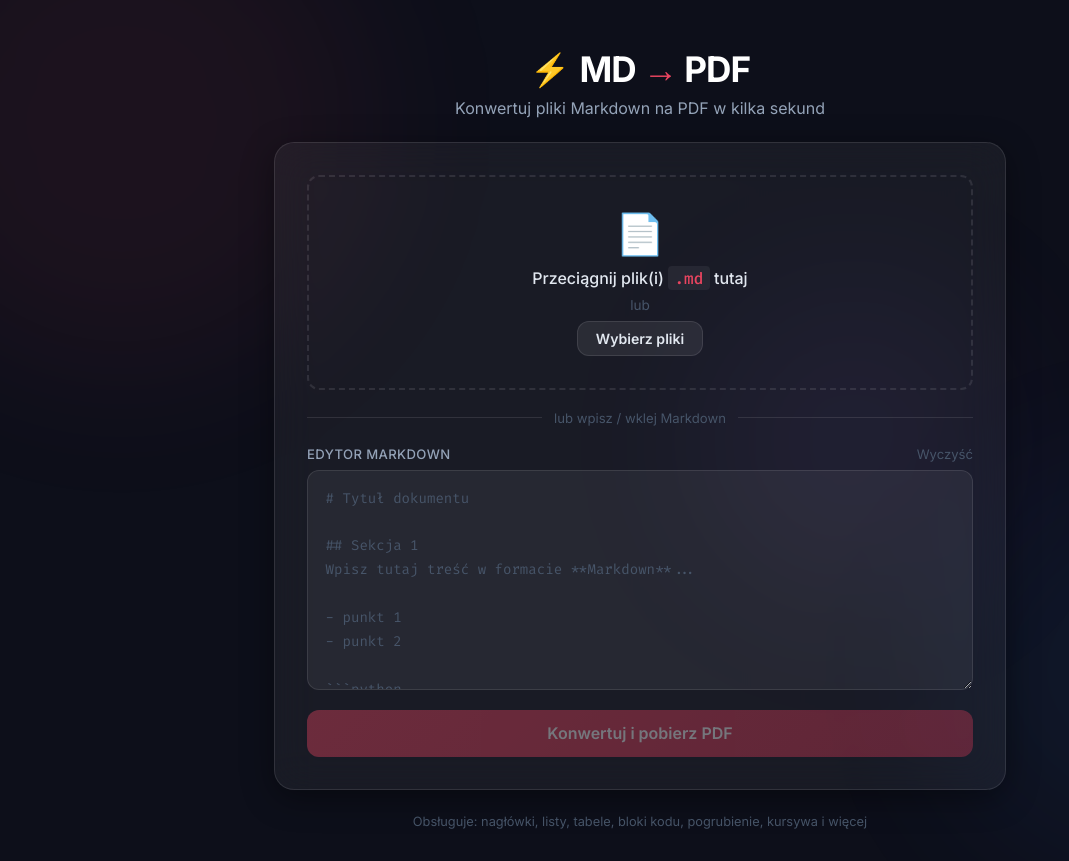
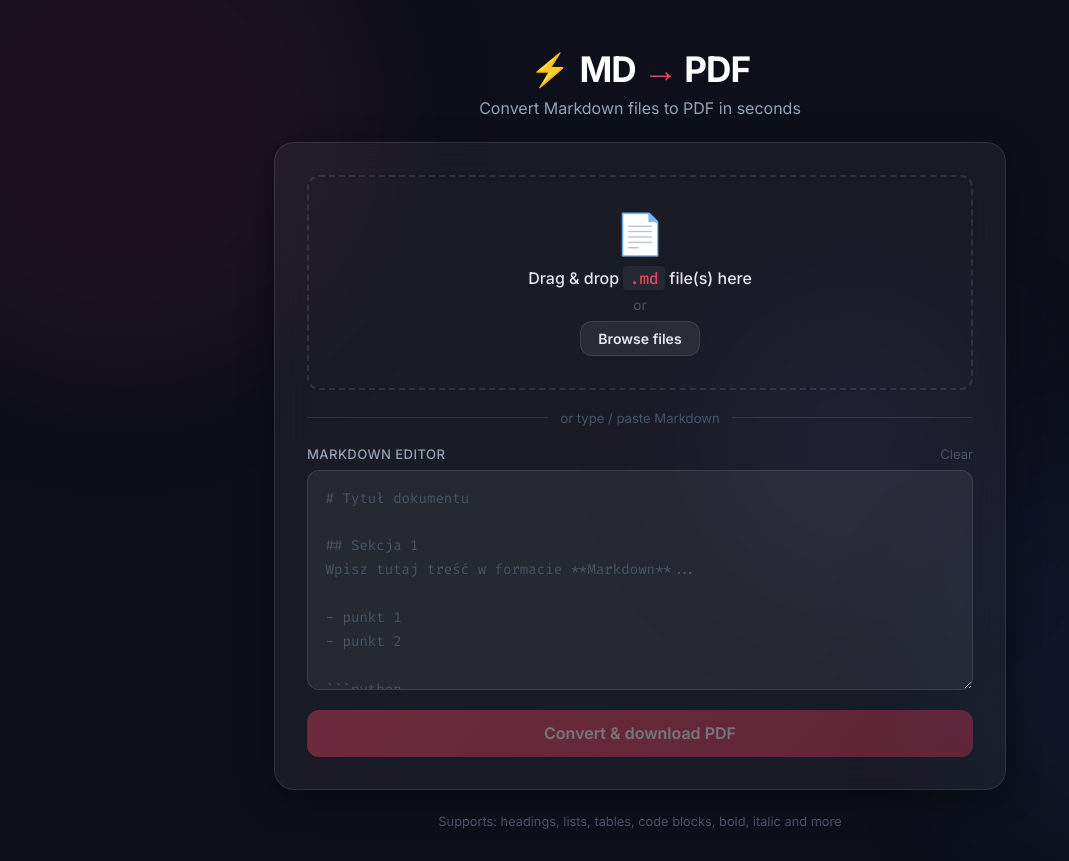
Before and after one commit to Solendris/md-to-pdf-converter, a Flask app: page / in a window 1280 px wide. Shown: the whole page, without its empty margins (0-1069 px from the left). Run offline with Flask 3, Linux system fonts and the light colour scheme; parts of the project's set-up code (start-up, migrations or seed data) failed here and were passed over.

Commit message:
translate app

````diff
--- a/app.py
+++ b/app.py
@@ -1,5 +1,3 @@
-"""Serwer Flask — MD to PDF Converter."""
-
 import io
 import logging
 import zipfile
@@ -12,7 +10,6 @@ from converter import convert_md_to_pdf
 app = Flask(__name__)
 MAX_FILE_SIZE = 5 * 1024 * 1024  # 5 MB
 
-# --- Logging ---
 LOG_DIR = Path(__file__).parent / "logs"
 LOG_DIR.mkdir(exist_ok=True)
 
@@ -38,19 +35,18 @@ def index():
 def convert():
     valid_files = []
 
-    # Obsługa przesłanych plików .md
     uploaded_files = request.files.getlist("files")
     if uploaded_files and any(f.filename for f in uploaded_files):
-        source = f"pliki ({len(uploaded_files)})"
+        source = f"files ({len(uploaded_files)})"
 
         for f in uploaded_files:
             if not f.filename.endswith(".md"):
-                logger.warning("Pominęto plik: %s (nie .md)", f.filename)
+                logger.warning("Skipped file: %s (not .md)", f.filename)
                 continue
 
             raw = f.read(MAX_FILE_SIZE + 1)
             if len(raw) > MAX_FILE_SIZE:
-                logger.warning("Pominęto plik: %s (za duży: %d B)", f.filename, len(raw))
+                logger.warning("Skipped file: %s (too large: %d B)", f.filename, len(raw))
                 continue
 
             detected = chardet.detect(raw)
@@ -67,22 +63,20 @@ def convert():
             valid_files.append((f.filename, text))
 
         if not valid_files:
-            return jsonify({"error": "Żaden z przesłanych plików nie był poprawnym plikiem .md do 5MB."}), 400
+            return jsonify({"error": "None of the uploaded files was a valid .md file under 5MB."}), 400
 
-    # Obsługa tekstu wklejonego w edytorze
     elif "text" in request.form and request.form["text"].strip():
         source = "text"
-        valid_files.append(("dokument.md", request.form["text"]))
+        valid_files.append(("document.md", request.form["text"]))
 
     if not valid_files:
-        logger.warning("Żądanie bez treści do konwersji")
-        return jsonify({"error": "Brak treści do konwersji"}), 400
+        logger.warning("Request with no content to convert")
+        return jsonify({"error": "No content to convert"}), 400
 
     try:
         if len(valid_files) == 1:
-            # Konwersja pojedynczego pliku -> zwrotka pliku PDF
             orig_filename, md_text = valid_files[0]
-            logger.info("Konwersja 1 pliku: źródło=%s, rozmiar=%d znaków", orig_filename, len(md_text))
+            logger.info("Converting 1 file: source=%s, size=%d chars", orig_filename, len(md_text))
             pdf_bytes = convert_md_to_pdf(md_text)
 
             return send_file(
@@ -93,8 +87,7 @@ def convert():
             )
 
         else:
-            # Konwersja wielu plików -> zwrotka paczki ZIP
-            logger.info("Konwersja paczki %d plików do ZIP", len(valid_files))
+            logger.info("Converting batch of %d files to ZIP", len(valid_files))
             zip_buffer = io.BytesIO()
             with zipfile.ZipFile(zip_buffer, "w", zipfile.ZIP_DEFLATED) as zip_file:
                 for orig_filename, md_text in valid_files:
@@ -103,19 +96,19 @@ def convert():
                         pdf_filename = orig_filename.replace(".md", ".pdf")
                         zip_file.writestr(pdf_filename, pdf_bytes)
                     except Exception as e:
-                        logger.error("Błąd generowania PDF dla %s: %s", orig_filename, e)
+                        logger.error("Error generating PDF for %s: %s", orig_filename, e)
 
             zip_buffer.seek(0)
             return send_file(
                 zip_buffer,
                 mimetype="application/zip",
                 as_attachment=True,
-                download_name="dokumenty.zip",
+                download_name="documents.zip",
             )
 
     except Exception:
-        logger.exception("Błąd ogólny podczas konwersji")
-        return jsonify({"error": "Wystąpił błąd serwera"}), 500
+        logger.exception("Unexpected error during conversion")
+        return jsonify({"error": "An internal server error occurred"}), 500
 
 
 if __name__ == "__main__":
--- a/converter.py
+++ b/converter.py
@@ -1,5 +1,3 @@
-"""Konwersja Markdown → PDF za pomocą markdown2 i xhtml2pdf."""
-
 import io
 from pathlib import Path
 import markdown2
@@ -9,7 +7,6 @@ from reportlab.pdfbase.ttfonts import TTFont
 from unidecode import unidecode
 from unidecode import unidecode
 
-# --- Rejestracja fontów przez API reportlab ---
 FONTS_DIR = Path(__file__).parent / "fonts"
 
 pdfmetrics.registerFont(TTFont("MainFont", str(FONTS_DIR / "arial.ttf"), "UTF-8"))
@@ -24,7 +21,6 @@ pdfmetrics.registerFontFamily(
     italic="MainFont-Italic",
 )
 
-# --- CSS dla PDF (bez @font-face — fonty zarejestrowane wyżej) ---
 PDF_CSS = """
 * { box-sizing: border-box; margin: 0; padding: 0; }
 
@@ -117,13 +113,11 @@ EXTRAS = ["fenced-code-blocks", "tables", "strike", "task_list", "footnotes"]
 
 
 def convert_md_to_pdf(md_text: str) -> bytes:
-    """Konwertuje tekst Markdown do PDF i zwraca bajty."""
-    # Transliteracja wszystkiego (w tym polskich znaków) na ASCII
     md_text = unidecode(md_text)
 
     html_body = markdown2.markdown(md_text, extras=EXTRAS)
     html_doc = f"""<!DOCTYPE html>
-<html lang="pl">
+<html lang="en">
 <head>
     <meta charset="UTF-8">
     <style>{PDF_CSS}</style>
@@ -135,5 +129,5 @@ def convert_md_to_pdf(md_text: str) -> bytes:
     pdf_buffer = io.BytesIO()
     result = pisa.CreatePDF(src=html_doc, dest=pdf_buffer, encoding="utf-8")
     if result.err:
-        raise RuntimeError(f"Błąd konwersji PDF: {result.err}")
+        raise RuntimeError(f"PDF conversion error: {result.err}")
     return pdf_buffer.getvalue()
--- a/templates/index.html
+++ b/templates/index.html
@@ -1,14 +1,19 @@
 <!DOCTYPE html>
-<html lang="pl">
+<html lang="en">
+
 <head>
     <meta charset="UTF-8">
     <meta name="viewport" content="width=device-width, initial-scale=1.0">
     <title>MD → PDF Converter</title>
-    <meta name="description" content="Prosta aplikacja do konwersji plików Markdown na PDF bezpośrednio w przeglądarce.">
+    <meta name="description"
+        content="Prosta aplikacja do konwersji plików Markdown na PDF bezpośrednio w przeglądarce.">
     <link rel="preconnect" href="https://fonts.googleapis.com">
-    <link href="https://fonts.googleapis.com/css2?family=Inter:wght@400;500;600;700&family=Fira+Code:wght@400;500&display=swap" rel="stylesheet">
+    <link
+        href="https://fonts.googleapis.com/css2?family=Inter:wght@400;500;600;700&family=Fira+Code:wght@400;500&display=swap"
+        rel="stylesheet">
     <link rel="stylesheet" href="/static/css/style.css">
 </head>
+
 <body>
     <div class="bg-orbs">
         <div class="orb orb-1"></div>
@@ -22,37 +27,32 @@
                 <span class="logo-icon">⚡</span>
                 <h1>MD <span class="accent">→</span> PDF</h1>
             </div>
-            <p class="subtitle">Konwertuj pliki Markdown na PDF w kilka sekund</p>
+            <p class="subtitle">Convert Markdown files to PDF in seconds</p>
         </header>
 
         <div class="card">
-            <!-- Strefa Drag & Drop -->
             <div id="drop-zone" class="drop-zone">
                 <div class="drop-icon">📄</div>
-                <p class="drop-title">Przeciągnij plik(i) <code>.md</code> tutaj</p>
-                <p class="drop-sub">lub</p>
-                <label for="file-input" class="btn btn-secondary">Wybierz pliki</label>
+                <p class="drop-title">Drag & drop <code>.md</code> file(s) here</p>
+                <p class="drop-sub">or</p>
+                <label for="file-input" class="btn btn-secondary">Browse files</label>
                 <input id="file-input" type="file" accept=".md" multiple hidden>
                 <div id="file-badge" class="file-badge hidden">
                     <span id="file-name"></span>
-                    <button id="file-clear" class="clear-btn" title="Usuń plik">✕</button>
+                    <button id="file-clear" class="clear-btn" title="Remove file">✕</button>
                 </div>
             </div>
 
             <div class="divider">
-                <span>lub wpisz / wklej Markdown</span>
+                <span>or type / paste Markdown</span>
             </div>
 
-            <!-- Edytor tekstowy -->
             <div class="editor-wrapper">
                 <div class="editor-header">
-                    <span class="editor-label">Edytor Markdown</span>
-                    <button id="clear-text" class="link-btn">Wyczyść</button>
+                    <span class="editor-label">Markdown Editor</span>
+                    <button id="clear-text" class="link-btn">Clear</button>
                 </div>
-                <textarea
-                    id="md-editor"
-                    class="editor"
-                    placeholder="# Tytuł dokumentu
+                <textarea id="md-editor" class="editor" placeholder="# Tytuł dokumentu
 
 ## Sekcja 1
 Wpisz tutaj treść w formacie **Markdown**...
@@ -62,28 +62,25 @@ Wpisz tutaj treść w formacie **Markdown**...
 
 ```python
 print('Hello, World!')
-```"
-                    spellcheck="false"
-                ></textarea>
+```" spellcheck="false"></textarea>
             </div>
 
-            <!-- Przycisk konwersji -->
             <button id="convert-btn" class="btn btn-primary" disabled>
-                <span class="btn-text">Konwertuj i pobierz PDF</span>
+                <span class="btn-text">Convert & download PDF</span>
                 <span class="btn-spinner hidden">
-                    <span class="spinner"></span> Konwertuję...
+                    <span class="spinner"></span> Converting...
                 </span>
             </button>
 
-            <!-- Komunikaty błędów -->
             <div id="error-msg" class="error-msg hidden"></div>
         </div>
 
         <footer class="footer">
-            <p>Obsługuje: nagłówki, listy, tabele, bloki kodu, pogrubienie, kursywa i więcej</p>
+            <p>Supports: headings, lists, tables, code blocks, bold, italic and more</p>
         </footer>
     </main>
 
     <script src="/static/js/app.js"></script>
 </body>
+
 </html>
````
